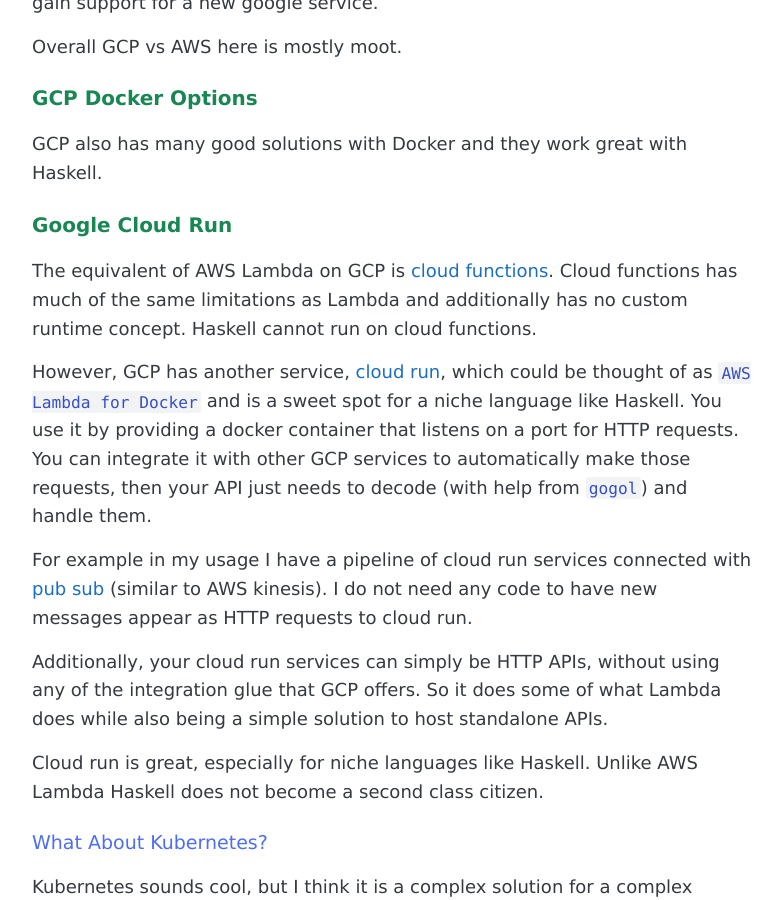
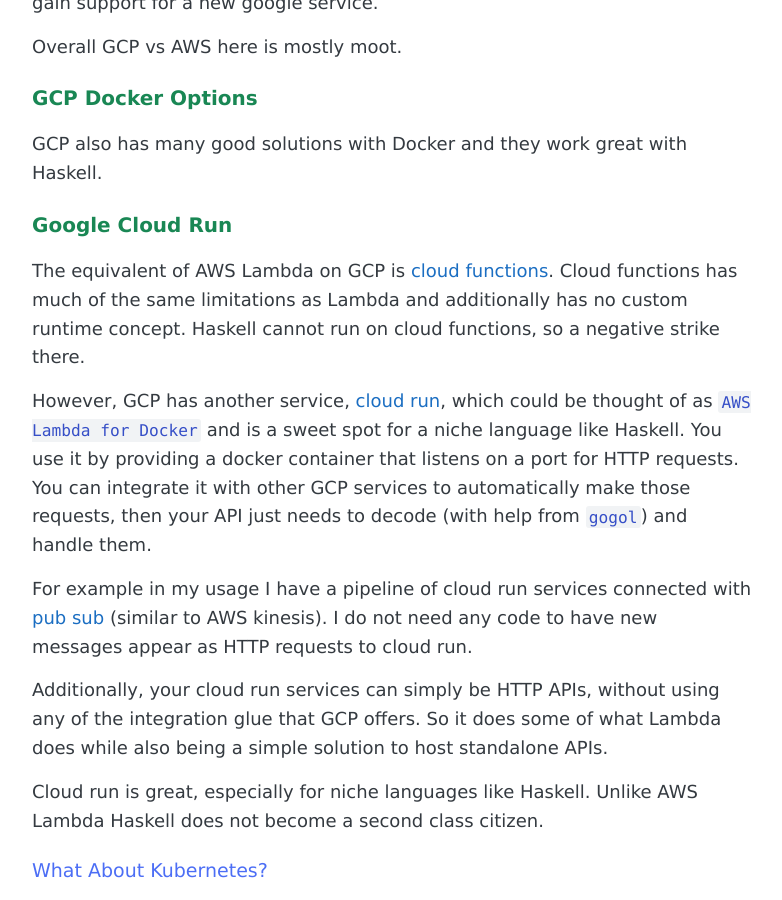
Before and after one commit to AlistairB/alistairb.github.io, a Jekyll site: the page built from _posts/2021-02-03-haskell-on-google-cloud-is-great.md, in a window 1280 px wide and 900 px high, scrolled down 1866 px. Shown: the whole window, without its empty margins (248-1030 px from the left). Built offline with Jekyll 4.4.1, drawn with Linux system fonts in a browser that asks for light colours.

Commit message:
One more

```diff
--- a/_posts/2021-02-03-haskell-on-google-cloud-is-great.md
+++ b/_posts/2021-02-03-haskell-on-google-cloud-is-great.md
@@ -49,7 +49,7 @@ GCP also has many good solutions with Docker and they work great with Haskell.
 
 ### Google Cloud Run
 
-The equivalent of AWS Lambda on GCP is [cloud functions](https://cloud.google.com/functions). Cloud functions has much of the same limitations as Lambda and additionally has no custom runtime concept. Haskell cannot run on cloud functions.
+The equivalent of AWS Lambda on GCP is [cloud functions](https://cloud.google.com/functions). Cloud functions has much of the same limitations as Lambda and additionally has no custom runtime concept. Haskell cannot run on cloud functions, so a negative strike there.
 
 However, GCP has another service, [cloud run](https://cloud.google.com/run), which could be thought of as `AWS Lambda for Docker` and is a sweet spot for a niche language like Haskell. You use it by providing a docker container that listens on a port for HTTP requests. You can integrate it with other GCP services to automatically make those requests, then your API just needs to decode (with help from `gogol`) and handle them.
 
```
